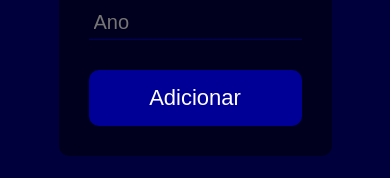
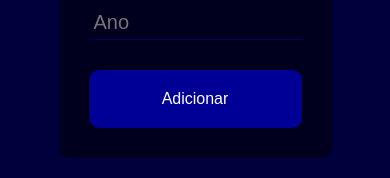
Before and after one commit to zarkuslol/students, a Next.js app: page /create in a window 390 px wide. Shown: the part 263-441 px from the top of the page. Built offline with nearby package versions, Linux system fonts and the light colour scheme.

Commit message:
Ajustes de responsividade - botão submit em create

```diff
--- a/styles/FormStudent.module.css
+++ b/styles/FormStudent.module.css
@@ -39,4 +39,9 @@
     .container {
         width: 70%;
     }
+
+    .submitButton {
+        font-size: 16px;
+        padding: 20px;
+    }
 }
```
